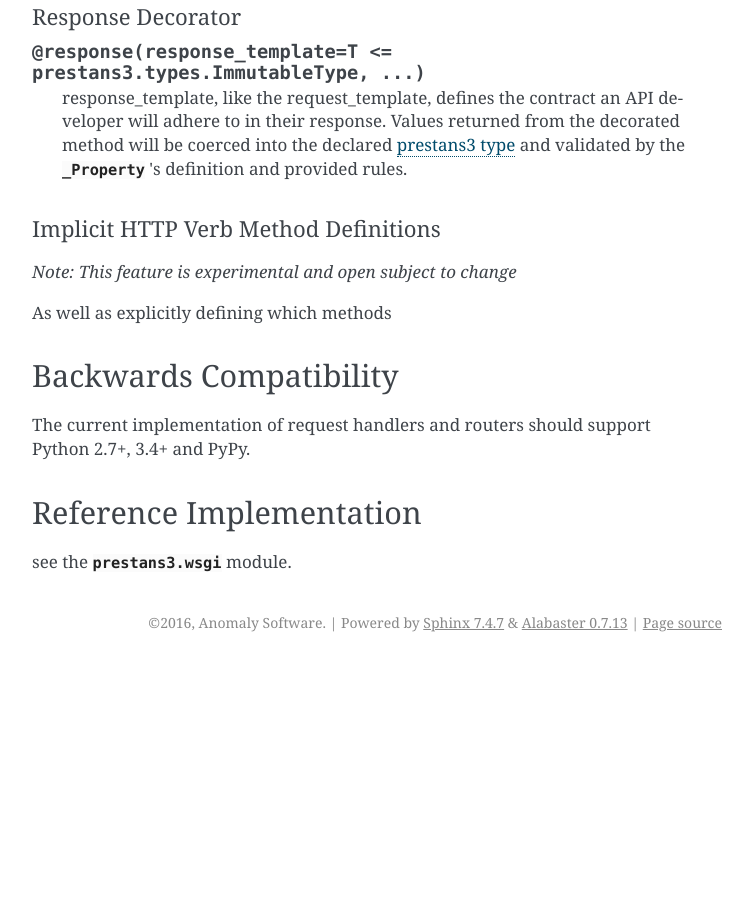
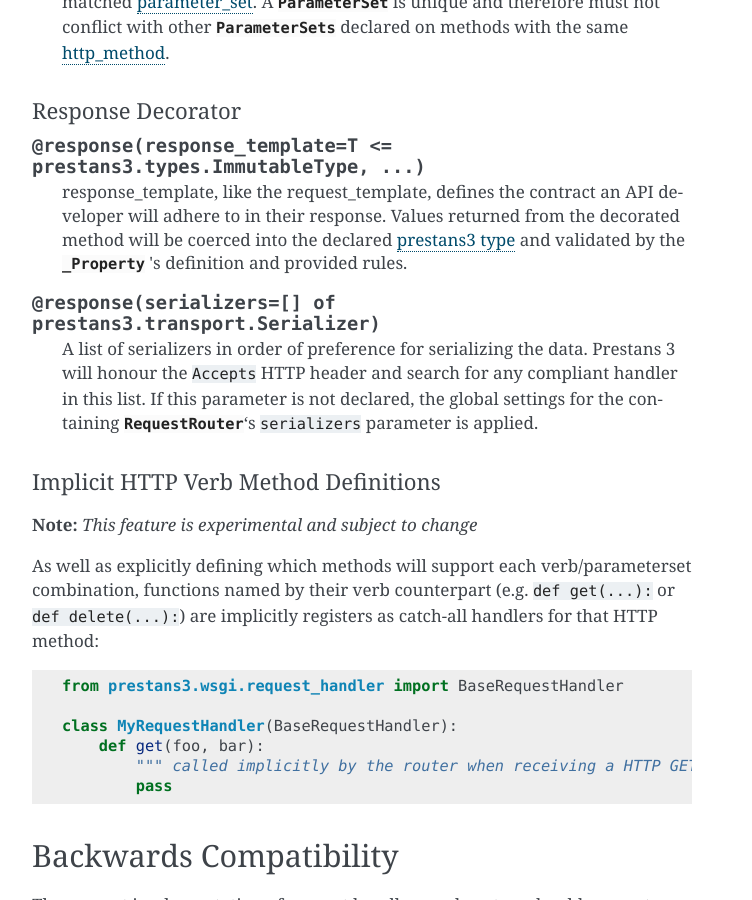
Before and after one commit to coderatchet/prestans3, a Sphinx documentation site: the page built from docs/peps/PEP-3_router_and_handler_interface.rst, in a window 1280 px wide and 900 px high, scrolled down 3863 px. Shown: the whole window, without its empty margins (388-1140 px from the left). Built offline with Sphinx 7.4.7, drawn with Linux system fonts in a browser that asks for light colours; before the commit the page ends 4525 px from its top, so only the background shows below that; some of the changed text lies outside the part shown.

Commit message:
changed parameter accepts_mime_types and mime_types to deserializers and serializers respectively

```diff
--- a/docs/peps/PEP-3_router_and_handler_interface.rst
+++ b/docs/peps/PEP-3_router_and_handler_interface.rst
@@ -93,16 +93,18 @@
         def my_get(arg1, arg2):
             return [1,2,3]
 
-Part of Prestans 3's value is the ability to define well-defined contracts for both requests and responses. By default,
+Part of Prestans 3's value is the ability to produce well-defined contracts for both requests and responses. By default,
 calling the ``OPTIONS`` http method on an endpoint will retrieve its |blueprint|\ . An |blueprint| is a well-defined
 , computer-parsable |IDL| for describing ReST endpoints. The blueprint provides a list of available HTTP verbs for
 an endpoint, the expected request and response format and any conditions that apply to the content of any properties in
 the request (such as ``min_length`` and ``required``).
 
-|blueprints| are built-in to the standard |types| and are enabled by default. A developer may add keyword arguments to
-custom |Model| definitions (through the :meth:`ImmutableType.property()<prestans3.types.ImmutableType.property>` method)
-and ``[request/response]_template`` property definitions in order to provide information for each of the |Model|\ 's
-|attributes| when querying its blueprint.
+|blueprints| are built-in to the standard |types| and custom subclasses and are enabled by default. A developer may add
+keyword arguments to custom |Model| definitions (through the
+:meth:`ImmutableType.property()<prestans3.types.ImmutableType.property>` method) and ``[request/response]_template``
+property definitions in order to provide information for each of the |Model|\ 's |attributes| for use when querying its
+blueprint.
+
 
 Defining a Handler Method
 """""""""""""""""""""""""
@@ -136,18 +138,19 @@
     ``request_template`` parameter defines the contract of the required request body which is validated and unmarshalled
     into an instance of the type.
 
-.. _request.accepts_mime_type:
+.. _request.deserializers:
 
-.. py:data:: @request(accepts_mime_types=[] of str)
+.. py:data:: @request(deserializers=[] of prestans3.transport.Deserializer)
 
-    e.g. ``@request(accepts_mime_types=['text/json', 'application/xml'])``. Describes the supported mime types of the
-    request body. By default, thehandler will accept the globally defined ``default_deserializer`` defined in the
-    constructor of the application's |RequestRouter|\ . Requests with a ``Content-Type`` header will be respected and an
-    error will be returned for request body's not conforming to the specified types. For requests without a
-    ``Content-Type`` header, request content is assumed to be the ``default_serializer`` mime_type.
+    e.g. ``@request(deserializers=[prestans3.transport.json.JsonSerializer, prestans3.transport.xml.XmlDeserializer])``.
+    lists the supported deserializers of the request body. By default, the handler will accept the global
+    ``default_deserializer`` parameter of the application's |RequestRouter|\ . Requests with a ``Content-Type`` header
+    will be respected and an error will be returned for request body's not conforming to the specified types. For
+    requests without a ``Content-Type`` header, request content is assumed to be the ``default_serializer`` mime_type.
 
     If defined, the values override this default. If your API mainly talks with one mime type, such
-    as ``'text/json'``, then it should be unnecessary to provide this value for most use cases.
+    as ``'application/json'``, and your global ``default_deserializer`` is declared (see above), then it should be
+    unnecessary to provide this value in the majority of use cases.
 
 .. _request.http_method:
 
@@ -173,18 +176,37 @@
 Response Decorator
 """"""""""""""""""
 
+.. _response.response_template:
+
 .. py:data:: @response(response_template=T <= prestans3.types.ImmutableType, ...)
 
     response_template, like the request_template, defines the contract an API developer will adhere to in their
     response. Values returned from the decorated method will be coerced into the declared |type| and validated by the
     |_Property| \'s definition and provided rules.
 
+.. _response.serializers:
+
+.. py:data:: @response(serializers=[] of prestans3.transport.Serializer)
+
+    A list of serializers in order of preference for serializing the data. Prestans 3 will honour the ``Accepts`` HTTP
+    header and search for any compliant handler in this list. If this parameter is not declared, the global settings for
+    the containing |RequestRouter|\ 's ``serializers`` parameter is applied.
+
 Implicit HTTP Verb Method Definitions
 """""""""""""""""""""""""""""""""""""
 
-*Note: This feature is experimental and open subject to change*
+**Note:** *This feature is experimental and subject to change*
 
-As well as explicitly defining which methods
+As well as explicitly defining which methods will support each verb/parameterset combination, functions named by their
+verb counterpart (e.g. ``def get(...):`` or ``def delete(...):``) are implicitly registers as catch-all handlers for
+that HTTP method::
+
+    from prestans3.wsgi.request_handler import BaseRequestHandler
+
+    class MyRequestHandler(BaseRequestHandler):
+        def get(foo, bar):
+            """ called implicitly by the router when receiving a HTTP GET request with any parameter sets """
+            pass
 
 Backwards Compatibility
 -----------------------
```
